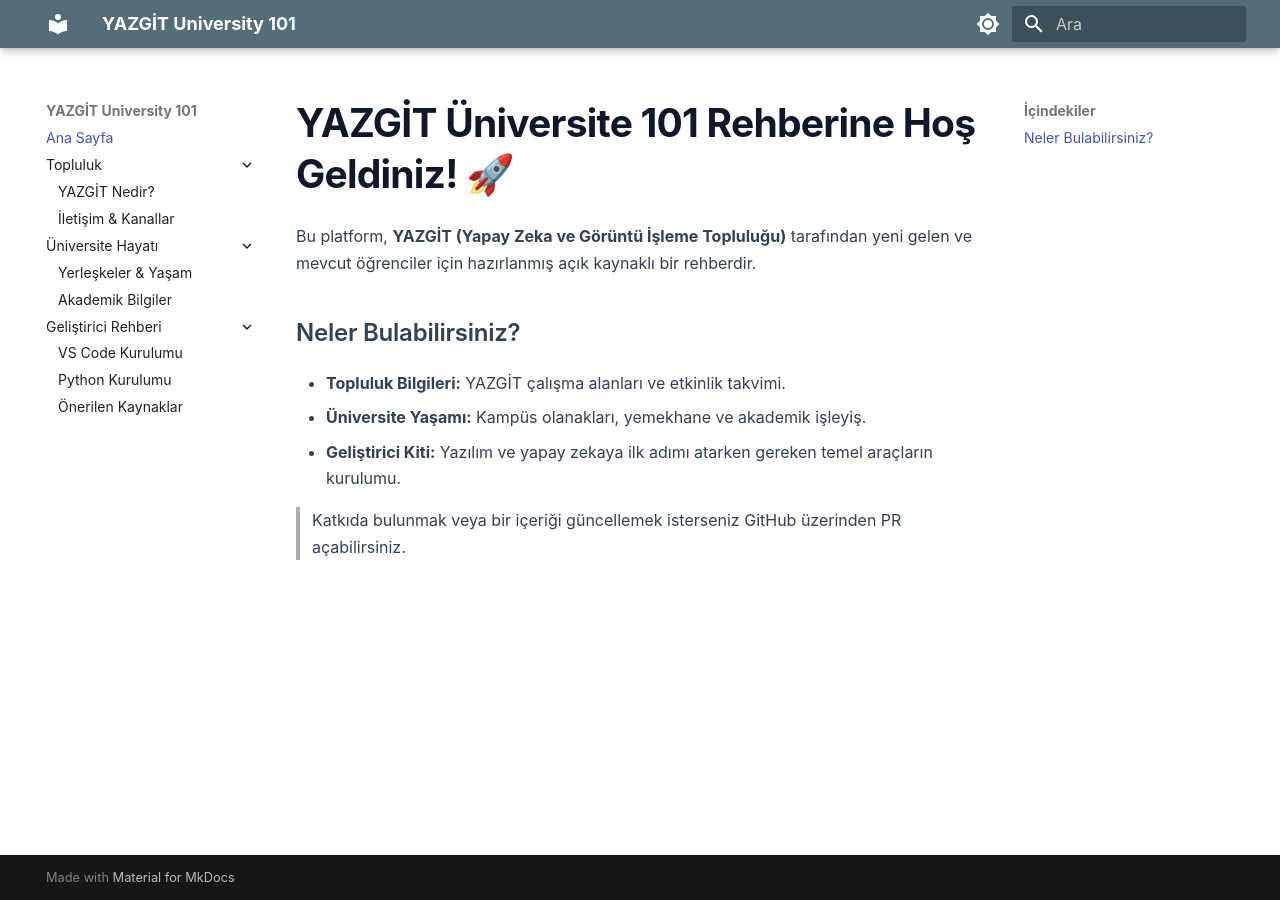
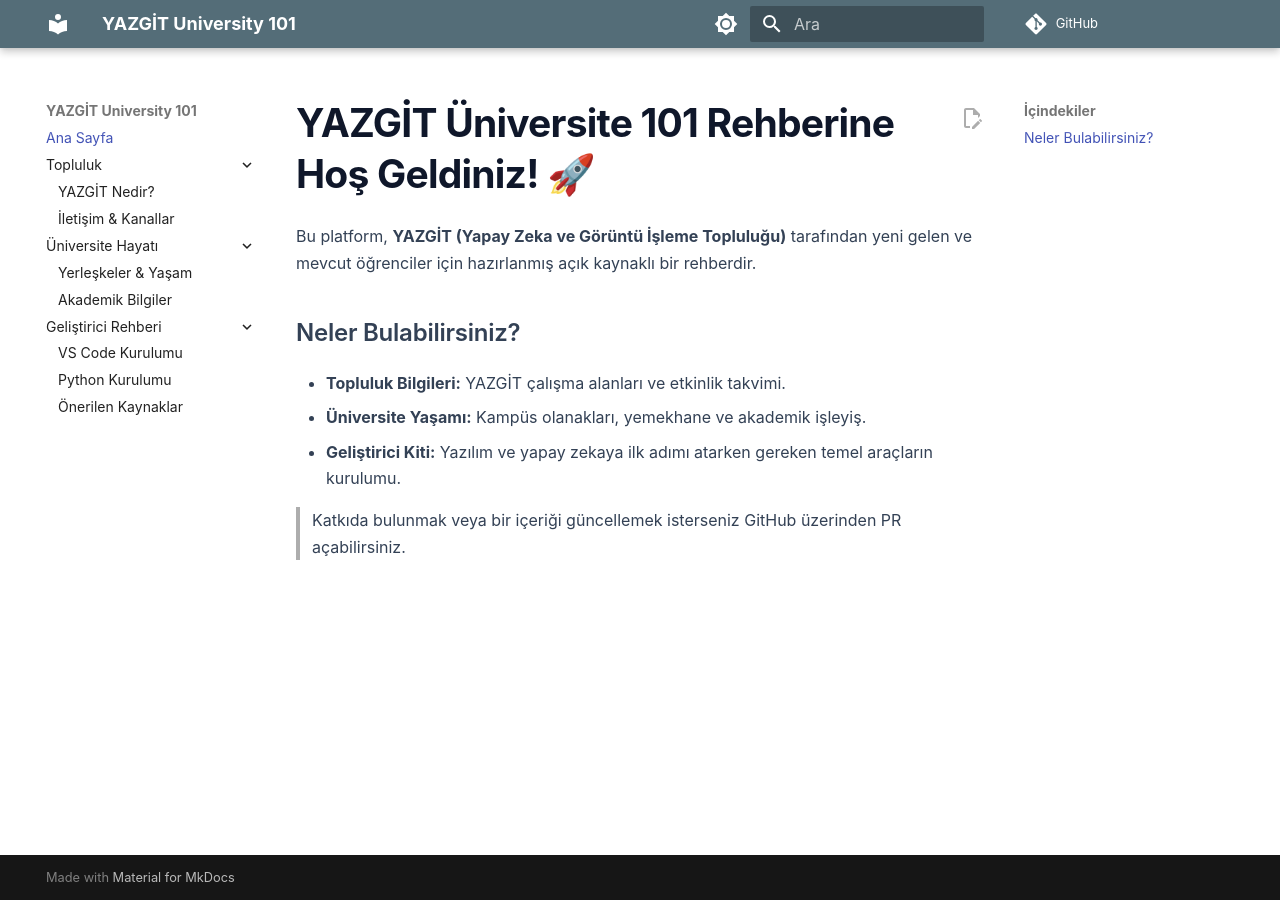
Before and after one commit to AU-YAZGIT/uni_101, an MkDocs documentation site: the page built from docs/index.md, in a window 1280 px wide. Built offline with MkDocs 1.6.1 and Material for MkDocs 9.7.7, drawn with Linux system fonts in a browser that asks for light colours; comment, search, counter and statistics services are not loaded.

Commit message:
feat: site_url, repo_url, markdown_extensions

```diff
--- a/mkdocs.yml
+++ b/mkdocs.yml
@@ -1,6 +1,9 @@
 site_name: YAZGİT University 101
 site_description: Ankara Üniversitesi Öğrenci & Geliştirici Rehberi
 site_author: YAZGİT Proje Komitesi
+site_url: https://au-yazgit.github.io/uni_101/
+repo_url: https://github.com/AU-YAZGIT/uni_101
+edit_uri: edit/main/docs/
 
 theme:
   name: material
@@ -27,8 +30,23 @@
     - search.suggest
     - search.highlight
     - content.code.copy
-extra_css:  # Meterial temasında beğenilmeyenleri değiştirmek için açtım
+    - content.action.edit
+extra_css:
   - stylesheets/extra.css
+
+markdown_extensions:
+  - admonition
+  - attr_list
+  - tables
+  - toc:
+      permalink: true
+  - pymdownx.details
+  - pymdownx.highlight:
+      anchor_linenums: true
+  - pymdownx.inlinehilite
+  - pymdownx.superfences
+  - pymdownx.tabbed:
+      alternate_style: true
 
 # MENU
 nav:
```
